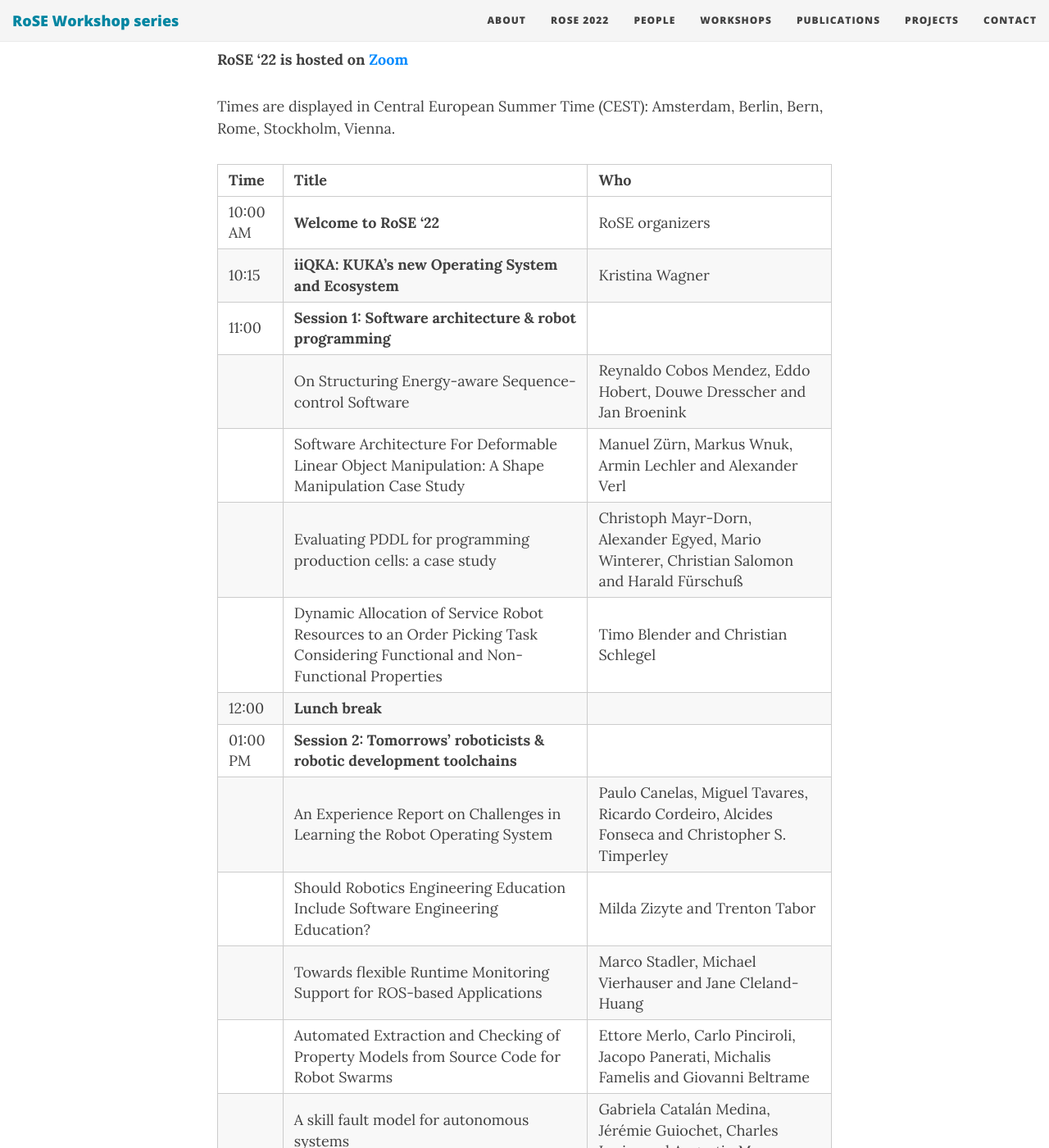
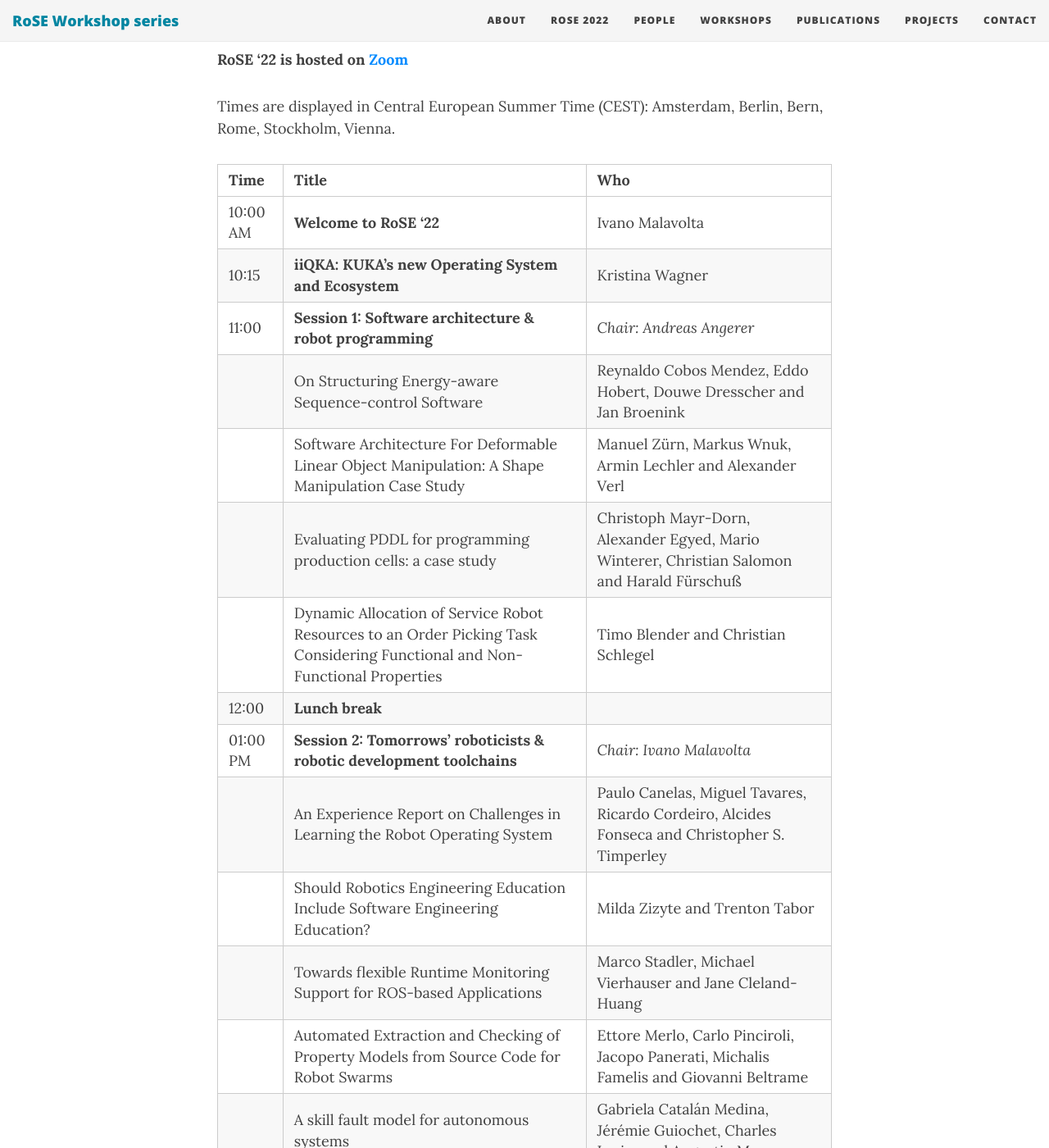
Before and after one commit to rose-workshops/rose-workshops.github.io, a Jekyll site: the page built from rose2022.md, in a window 1280 px wide and 1400 px high, scrolled down 2025 px. Shown: the whole window at 82% size. Built offline with Jekyll 4.4.1, drawn with Linux system fonts in a browser that asks for light colours; nearby versions of some CDN libraries; some of the changed text lies outside the part shown.

Commit message:
Added keynote & chair info

```diff
--- a/rose2022.md
+++ b/rose2022.md
@@ -52,22 +52,22 @@ Times are displayed in Central European Summer Time (CEST): Amsterdam, Berlin, B
 
 | Time | Title | Who |
 | --- |  --- | --- |
-| 10:00 AM | **Welcome to RoSE '22** | RoSE organizers |
+| 10:00 AM | **Welcome to RoSE '22** | Ivano Malavolta |
 | 10:15 | **iiQKA: KUKA’s new Operating System and Ecosystem** | Kristina Wagner |
-| 11:00 | **Session 1:  Software architecture & robot programming** | |
+| 11:00 | **Session 1:  Software architecture & robot programming** | *Chair: Andreas Angerer* |
 | | On Structuring Energy-aware Sequence-control Software | Reynaldo Cobos Mendez, Eddo Hobert, Douwe Dresscher and Jan Broenink |
 | | Software Architecture For Deformable Linear Object Manipulation: A Shape Manipulation Case Study | Manuel Zürn, Markus Wnuk, Armin Lechler and Alexander Verl |
 | | Evaluating PDDL for programming production cells: a case study | Christoph Mayr-Dorn, Alexander Egyed, Mario Winterer, Christian Salomon and Harald Fürschuß |
 | | Dynamic Allocation of Service Robot Resources to an Order Picking Task Considering Functional and Non-Functional Properties | Timo Blender and Christian Schlegel |
 | 12:00 | **Lunch break** | |
-| 01:00 PM | **Session 2: Tomorrows' roboticists & robotic development toolchains** | |
+| 01:00 PM | **Session 2: Tomorrows' roboticists & robotic development toolchains** | *Chair: Ivano Malavolta* |
 | |  An Experience Report on Challenges in Learning the Robot Operating System | Paulo Canelas, Miguel Tavares, Ricardo Cordeiro, Alcides Fonseca and Christopher S. Timperley |
 | |  Should Robotics Engineering Education Include Software Engineering Education? | Milda Zizyte and Trenton Tabor |
 | |  Towards flexible Runtime Monitoring Support for ROS-based Applications | Marco Stadler, Michael Vierhauser and Jane Cleland-Huang |
 | |  Automated Extraction and Checking of Property Models from Source Code for Robot Swarms | Ettore Merlo, Carlo Pinciroli, Jacopo Panerati, Michalis Famelis and Giovanni Beltrame |
 | |  A skill fault model for autonomous systems | Gabriela Catalán Medina, Jérémie Guiochet, Charles Lesire and Augustin Manecy |
 | 02:15 | **Break** | |
-| 02:45 | **Interactive Session:** The evolution of RoSE | All participants |
+| 02:45 | **Interactive Session:** The evolution of RoSE | All participants, *Chair: Andreas Wortmann* |
 | 03:45 | **Wrap-up & end of RoSE '22** | |
 
 ## Submission Guidelines
```
